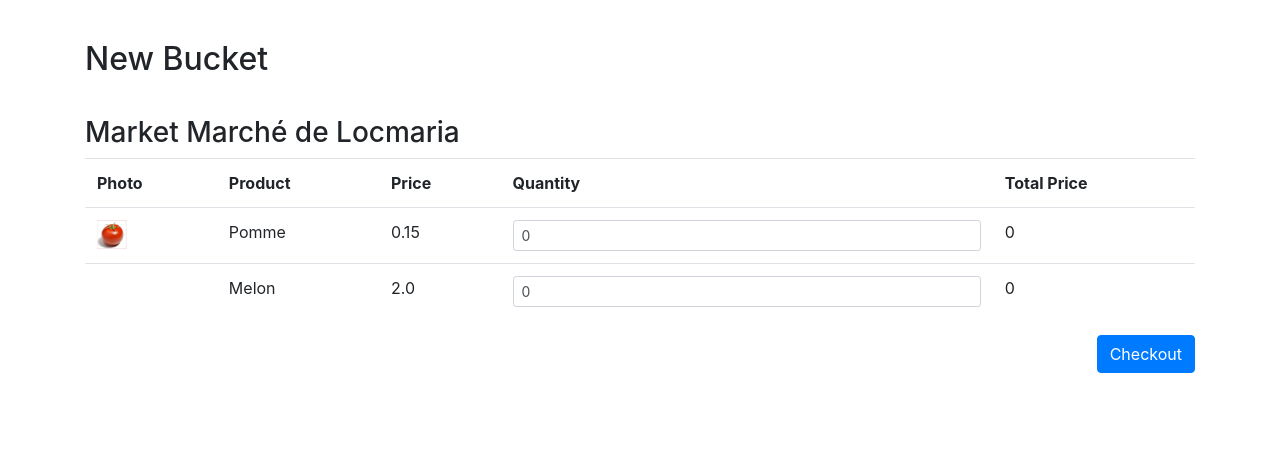
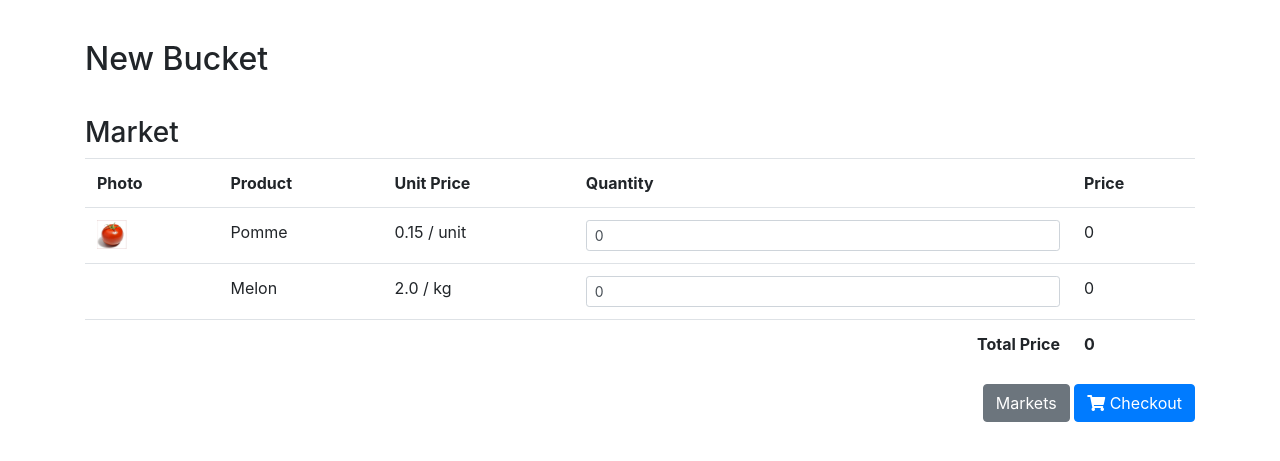
Before and after one commit to vincentchoqueuse/click_collect, a Django app: page /1/item/ in a window 1280 px wide. Shown: the part 57-518 px from the top of the page. Run offline with Django 3.2, Linux system fonts and the light colour scheme; data comes from the database, SQL or seed files in the repository; both versions use the stored data as it was after the commit; some libraries are stand-ins or nearby versions.

Commit message:
add form

```diff
--- a/click_collect/bucket/admin.py
+++ b/click_collect/bucket/admin.py
@@ -5,7 +5,7 @@ from .models import Bucket, BucketItem
 
 class ItemInline(admin.TabularInline):
     model = BucketItem
-    fields = ('product', 'quantity')
+    fields = ('product', 'quantity','price')
     readonly_fields = ('total_price',)
     extra = 0
 
--- a/click_collect/bucket/forms.py
+++ b/click_collect/bucket/forms.py
@@ -1,7 +1,31 @@
 from django import forms
+from stock.models import Product
 from django.forms.formsets import formset_factory
+from django.shortcuts import  get_object_or_404
 
 class BucketItemForm(forms.Form):
 
     product = forms.IntegerField(widget=forms.HiddenInput())
-    quantity = forms.FloatField(initial=0,widget=forms.NumberInput(attrs={'class': "form-control form-control-sm"}))
+    quantity = forms.FloatField(initial=0)
+
+    def __init__(self, *args, **kwargs):
+        super().__init__(*args, **kwargs)
+        if kwargs.get('initial', None):
+            product = get_object_or_404(Product,pk=kwargs['initial']['product'] )
+            if product.unit  == 1:
+                self.fields['quantity'].widget = forms.NumberInput(attrs={'class': "form-control form-control-sm",'step': '1'})
+                self.fields['quantity'].help_text = '/ unit'
+            if product.unit  == 2:
+                self.fields['quantity'].widget = forms.NumberInput(attrs={'class': "form-control form-control-sm",'step': '0.5'})
+                self.fields['quantity'].help_text = '/ kg'
+            if product.unit  == 3:
+                self.fields['quantity'].widget = forms.NumberInput(attrs={'class': "form-control form-control-sm",'step': '0.25'})
+                self.fields['quantity'].help_text = '/ kg'
+
+        #self.fields['my_checkbox'].widget.attrs['onclick'] = 'return false;'
+
+
+class ClientForm(forms.Form):
+
+    name = forms.CharField()
+    email = forms.EmailField()
--- a/click_collect/bucket/models.py
+++ b/click_collect/bucket/models.py
@@ -20,9 +20,10 @@ class BucketItem(models.Model):
     bucket = models.ForeignKey("Bucket",on_delete=models.CASCADE)
     product = models.ForeignKey("stock.Product",on_delete=models.CASCADE)
     quantity = models.IntegerField(default=0)
+    price = models.FloatField(default=0)
 
     def __str__(self):
         return '{}'.format(self.product)
 
     def total_price(self):
-        return self.product.price*self.quantity
+        return self.price*self.quantity
--- a/click_collect/bucket/views.py
+++ b/click_collect/bucket/views.py
@@ -1,13 +1,13 @@
-from django.shortcuts import render
+from django.shortcuts import render, get_object_or_404
 from django.views.generic.base import TemplateView
 from django.views.generic.list import ListView
-from django.views.generic.edit import CreateView, FormView
+from django.views.generic.edit import FormView
 from .models import Bucket, BucketItem
 from stock.models import Item, Product, Market
-from .forms import BucketItemForm
+from .forms import BucketItemForm, ClientForm
 from django.forms import formset_factory
-from django.shortcuts import get_object_or_404
 from django.http import HttpResponseRedirect
+
 
 
 class MarketListView(ListView):
@@ -17,64 +17,67 @@ class MarketListView(ListView):
 class BucketItemFormView(FormView):
     template_name = "bucket/bucket_list.html"
     form_class = formset_factory(BucketItemForm,extra = 0)
-    success_url = "checkout/"
-
-    def get_market(self):
-        return get_object_or_404(Market,pk=self.kwargs.get('market_pk'))
+    success_url = "/checkout/"
 
     def get_initial(self):
         initial = []
-        object_list = Item.objects.filter(market=self.get_market())
+        market_pk = self.kwargs.get('market_pk')
+        object_list = Item.objects.filter(market_id=market_pk)
         for object in object_list:
-            initial.append({'product': object.product.id,'quantity':0})
+            product_id = object.product.id
+            try:
+                quantity = self.request.session["cart"][str(market_pk)]["products"][str(product_id)]["quantity"]
+            except:
+                quantity = 0
+            initial.append({'product': product_id,'quantity':quantity})
         return initial
 
     def form_valid(self, formset):
-        data = []
+        data = {}
+        total_price_cart = 0
         for form in formset:
-            if form.cleaned_data["quantity"] > 0:
-                data.append({"product":form.cleaned_data["product"],"quantity":form.cleaned_data["quantity"]})
-        self.request.session["cart"] = data    # the data is stored in session
-        return super().form_valid(data)
+            quantity = form.cleaned_data["quantity"]
+            if quantity > 0:
+                product = get_object_or_404(Product,pk=form.cleaned_data["product"])
+                total_price = quantity*product.price
+                data[product.id] = {"name":product.name,"quantity":quantity,"price":product.price,"total_price":total_price}
+                total_price_cart += total_price
+
+        # store data in session
+        market = get_object_or_404(Market,pk=self.kwargs.get('market_pk'))
+        cart = {market.id: {"products":data,"total_price":total_price_cart,"market_name":market.name}}
+
+        if self.request.session.get("cart") is None:
+            self.request.session["cart"]={}
+        self.request.session.update({"cart":cart})
+
+        return HttpResponseRedirect(self.get_success_url())
 
     def get_context_data(self, **kwargs):
         context = super().get_context_data(**kwargs)
-        market = self.get_market()
-        object_list = Item.objects.filter(market=market)
-        context["market"] = market
+        object_list = Item.objects.filter(market_id=self.kwargs.get('market_pk'))
         context["item_object_and_formset"] = zip(object_list,context["form"])
         return context
 
 
-class BucketCreateView(CreateView):
-    model = Bucket
-    fields = ["client_name","email"]
+class BucketCreateView(FormView):
+    template_name = "bucket/bucket_form.html"
+    form_class = ClientForm
     success_url = '/thanks/'
 
-    def get_object_list(self):
-        item_list = self.request.session.get('cart', [])
-        object_list = []
-        for item in item_list:
-            product =  get_object_or_404(Product,pk=item["product"])
-            object_list.append(BucketItem(product=product,quantity=item["quantity"]))
-        return object_list
+    def form_valid(self, form):
+        object_list = self.request.session.get('cart', [])
 
-    def form_valid(self, form):
-        # save the bucket in dB
-        bucket_object = form.save(commit=False)
-        bucket_object.market = get_object_or_404(Market,pk=self.kwargs.get('market_pk'))
-        bucket_object.save()
-        # save all the BucketItem in dB
-        object_list = self.get_object_list()
-        for bucket_item in object_list :
-            bucket_item.bucket=bucket_object
-            bucket_item.save()
-        return super().form_valid(form)
 
-    def get_context_data(self, **kwargs):
-        context = super().get_context_data(**kwargs)
-        context["object_list"] = self.get_object_list()
-        return context
+        for market_id,market_item in object_list.items() :
+            bucket = Bucket(market_id = market_id,client_name=form.cleaned_data["name"],email=form.cleaned_data["email"])
+            bucket.save()
+            for product_id,product_item in market_item["products"].items():
+                bucket_item = BucketItem(bucket=bucket,product_id=product_id,quantity=product_item["quantity"],price=product_item["price"])
+                bucket_item.save()
+        #remove cart
+        self.request.session.pop("cart")
+        return HttpResponseRedirect(self.get_success_url())
 
 class BucketCreatedView(TemplateView):
     template_name = "bucket/bucket_created.html"
--- a/click_collect/click_collect/settings.py
+++ b/click_collect/click_collect/settings.py
@@ -38,6 +38,7 @@ INSTALLED_APPS = [
     'django.contrib.sessions',
     'django.contrib.messages',
     'django.contrib.staticfiles',
+    'django.contrib.humanize',
     'stock',
     'bucket',
     'crispy_forms',
--- a/click_collect/click_collect/urls.py
+++ b/click_collect/click_collect/urls.py
@@ -23,7 +23,7 @@ urlpatterns = [
     path('admin/', admin.site.urls),
     path('', MarketListView.as_view(),name="market_list"),
     path('<int:market_pk>/item/', BucketItemFormView.as_view(),name="item_create"),
-    path('<int:market_pk>/item/checkout/',BucketCreateView.as_view(),name="bucket_create"),
+    path('checkout/',BucketCreateView.as_view(),name="bucket_create"),
     path('thanks/',BucketCreatedView.as_view(),name="bucket_created"),
 ]
 
--- a/click_collect/stock/admin.py
+++ b/click_collect/stock/admin.py
@@ -5,7 +5,7 @@ from .models import Product, Item, Market
 
 class ProductAdmin(admin.ModelAdmin):
     model = Product
-    list_display = ['name','image','quantity','price']
+    list_display = ['name','image','quantity','price','unit']
 
 class ItemInline(admin.TabularInline):
     model = Item
--- a/click_collect/stock/models.py
+++ b/click_collect/stock/models.py
@@ -1,5 +1,11 @@
 from django.db import models
 from django.utils.html import mark_safe
+
+TYPE_CHOICES = (
+    (1, "Pièce"),
+    (2, "kilo"),
+    (3, "kilo")
+)
 
 # Create your models here.
 class Product(models.Model):
@@ -7,6 +13,7 @@ class Product(models.Model):
     image = models.ImageField(upload_to="images/", null=True, blank=True)
     quantity = models.IntegerField(default=0)
     price = models.FloatField(default=0)
+    unit = models.IntegerField(choices=TYPE_CHOICES, default=1)
 
     def __str__(self):
         return '{}'.format(self.name)
--- a/click_collect/templates/bucket/bucket_list.html
+++ b/click_collect/templates/bucket/bucket_list.html
@@ -12,30 +12,45 @@
         <tr>
             <th>Photo</th>
             <th>Product</th>
+            <th>Unit Price</th>
+            <th>Quantity</th>
             <th>Price</th>
-            <th>Quantity</th>
-            <th>Total Price</th>
         </tr>
         {{ form.management_form }}
         {% for item_object,form in item_object_and_formset %}
         <tr>
             <td>{% if item_object.product.image%}<img src="{{item_object.product.image.url}}" class="image_thumb"/>{% endif %}</td>
             <td>{{item_object}}</td>
-            <td class="price">{{item_object.product.price }}</td>
-            <td>{{form.product }} {{ form.quantity }}</td>
+            <td class="price">{{item_object.product.price }} {{form.quantity.help_text }}</td>
+            <td class="quantity">{{form.product }} {{ form.quantity }} </td>
             <td class="total_price">0</td>
         </tr>
         {% endfor %}
-
+        <tr>
+            <th colspan="4" class='text-right'>Total Price</th>
+            <th id="total">0</th>
+        </tr>
     </table>
     <div class="float-right">
-        <button type="submit" class="btn btn-primary">Checkout</button>
+        <a href="{% url 'market_list' %}" class="btn btn-secondary">Markets</a>
+        <button type="submit" class="btn btn-primary"><i class="fas fa-shopping-cart"></i>  Checkout</button>
     </div>
 </form>
 {% endblock %}
 
 {%block js %}
 <script>
+function update_total()
+{
+    elements = document.getElementsByClassName("total_price");
+    total = 0;
+    for (var indice=0;indice<elements.length;indice++)
+    {
+        total += parseFloat(elements[indice].innerHTML);
+    }
+    document.getElementById("total").innerHTML = total;
+}
+
 document.addEventListener('input', function (evt) {
     var element = evt.target;
     var quantity = parseFloat(element.value);
@@ -43,6 +58,15 @@ document.addEventListener('input', function (evt) {
     var total = quantity*price;
     total = total.toFixed(2)
     element.closest("tr").getElementsByClassName("total_price")[0].innerHTML = total;
+    update_total();
 });
+
+(function() {
+    elements = document.getElementsByClassName("quantity");
+    for (var indice=0;indice<elements.length;indice++)
+    {
+        //to do
+    }
+})();
 </script>
 {% endblock %}
--- a/click_collect/templates/stock/market_list.html
+++ b/click_collect/templates/stock/market_list.html
@@ -23,7 +23,7 @@
           <td>{{object.date_market}}</td>
           <td>{{object.city}}</td>
           <td>{{object.deadline_cart}}</td>
-          <td><a class="btn btn-primary btn-sm" href="{% url 'item_create' market_pk=object.pk  %}"><i class="fas fa-shopping-cart"></i> Buy</a></td>
+          <td><a href="{% url 'item_create' market_pk=object.pk  %}">Visit</a></td>
         </tr>
         {% endfor %}
       </tbody>
```
Also changed, not shown: click_collect/templates/bucket/bucket_form.html (+15 -16 lines), click_collect/bucket/migrations/0005_bucketitem_price.py (added), click_collect/db.sqlite3, click_collect/stock/migrations/0014_product_unit.py (added).
